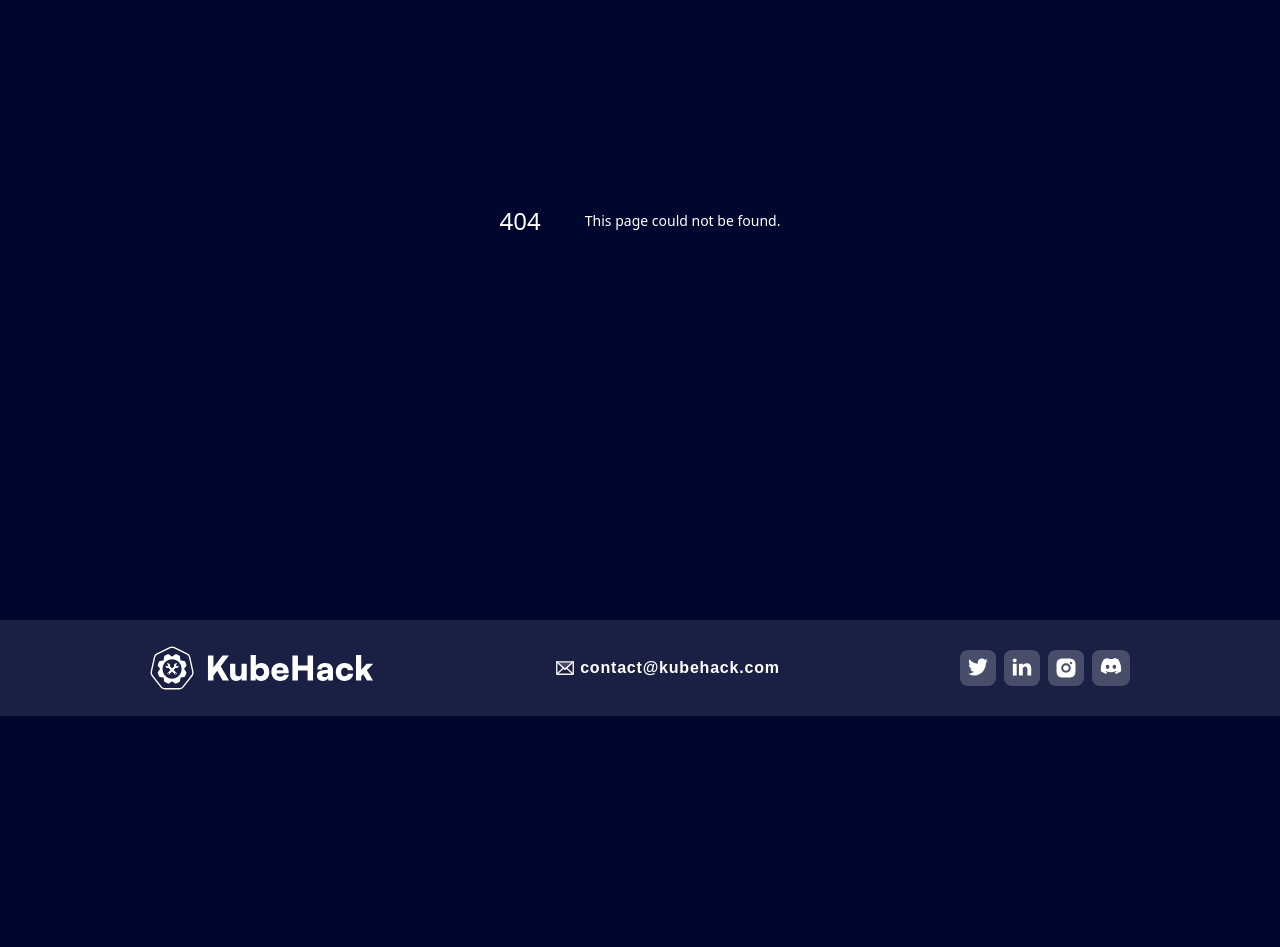
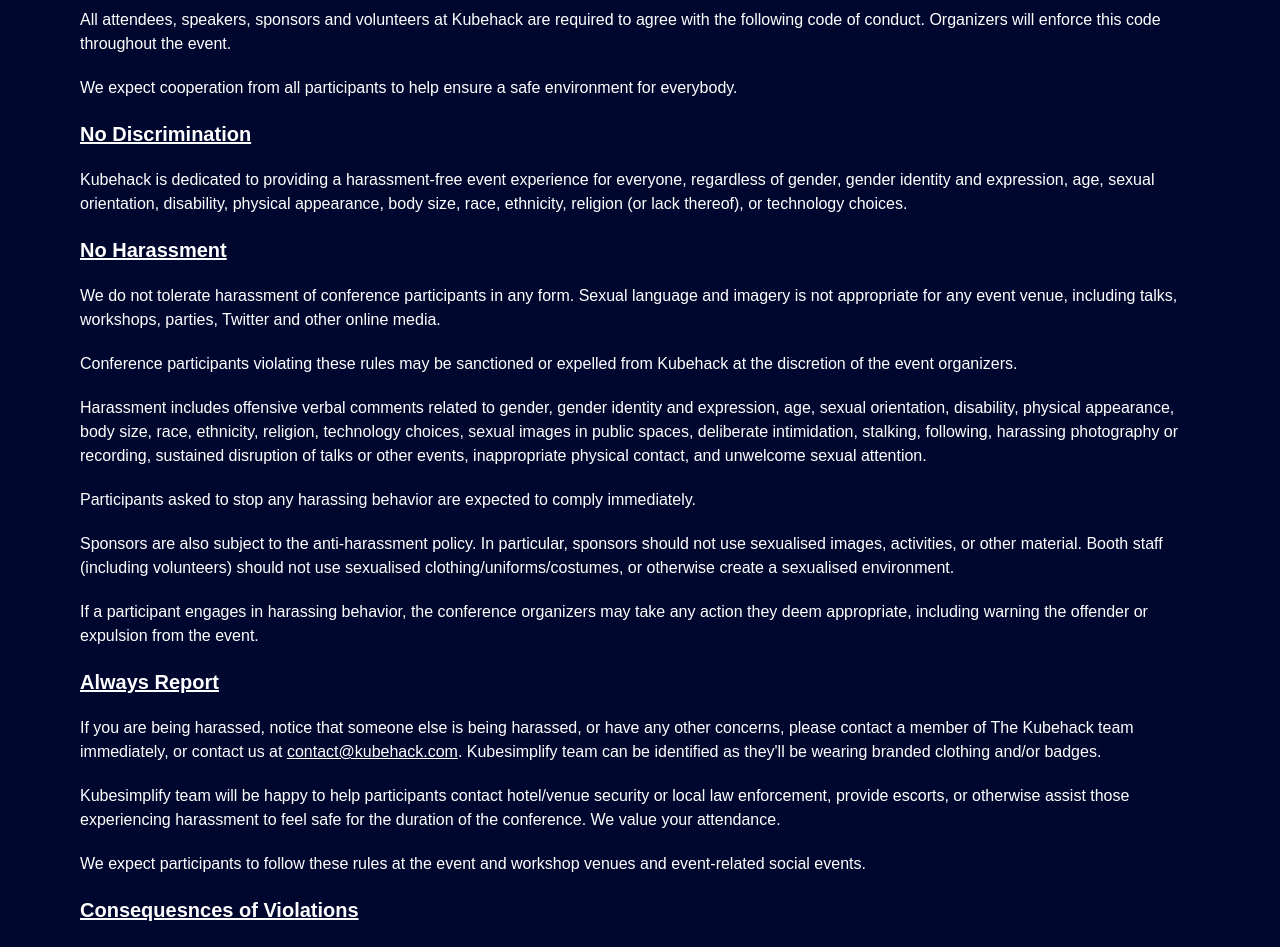
Before and after one commit to kubesimplify/kubehack, a Next.js app: page /code-of-conduct in a window 1280 px wide. Before the commit this address had no page. Shown: the part 180-1127 px from the top of the page. Before the commit the page ends 896 px from the top, so only its background shows below. Built offline with nearby package versions, Linux system fonts and the light colour scheme; a web font is replaced by a local one.

Commit message:
added coc page (#24)

```diff
--- a/src/components/Particles.tsx
+++ b/src/components/Particles.tsx
@@ -5,8 +5,6 @@
 
 export default function Particle() {
   const particlesInit = useCallback(async (engine: Engine) => {
-    console.log(engine);
-
     // you can initialize the tsParticles instance (engine) here, adding custom shapes or presets
     // this loads the tsparticles package bundle, it's the easiest method for getting everything ready
     // starting from v2 you can add only the features you need reducing the bundle size
@@ -14,9 +12,7 @@
   }, []);
 
   const particlesLoaded = useCallback(
-    async (container: Container | undefined) => {
-      await console.log(container);
-    },
+    async (container: Container | undefined) => {},
     []
   );
   return (
--- a/src/pages/_app.tsx
+++ b/src/pages/_app.tsx
@@ -3,9 +3,5 @@
 import type { AppProps } from "next/app";
 
 export default function App({ Component, pageProps }: AppProps) {
-  return (
-    <Layout>
-      <Component {...pageProps} />
-    </Layout>
-  );
+  return <Component {...pageProps} />;
 }
--- /dev/null
+++ b/src/pages/code-of-conduct.tsx
@@ -0,0 +1,141 @@
+import Logo from "@assets/Logo";
+import { ArrowTopRight } from "@assets/icon";
+import Button from "@components/ui/Button";
+import Heading from "@components/ui/Heading";
+import Footer from "@layout/Footer";
+import Head from "next/head";
+import Link from "next/link";
+
+const Cocpage = () => {
+  return (
+    <>
+      <Head>
+        <title>KubeHack</title>
+        <meta name="title" content="KubeHack" />
+        <meta
+          name="description"
+          content="Kubehack is a hackathon with endless creativity. Students are challenged to further what they know by creating projects following their passions."
+        />
+        <meta name="keywords" content="Hackathons, KubeHack, kubesimplify" />
+        <meta name="robots" content="index, follow" />
+        <meta httpEquiv="Content-Type" content="text/html; charset=utf-8" />
+        <meta name="theme-color" content="#4B0082" />
+        <meta name="language" content="English" />
+        <meta name="viewport" content="width=device-width, initial-scale=1" />
+        <link rel="icon" href="/favicon.ico" />
+      </Head>
+      <nav className="fixed top-0 left-0 right-0 z-30 w-full bg-sky-900  h-20 flex items-center tracking-wider">
+        <div className="flex items-center justify-between mx-4 md:justify-around md:mx-auto w-full font-bold max-w-6xl">
+          <Link href="/">
+            <Logo />
+          </Link>
+          <div>
+            <Button>
+              <ArrowTopRight />
+              Coming Soon...
+            </Button>
+          </div>
+        </div>
+      </nav>
+      <main className="max-w-6xl mx-auto flex flex-col gap-4 mb-2 p-4 mt-20">
+        <div className="flex flex-col gap-5">
+          <Heading className="py-2 mb-2">Code of Conduct</Heading>
+          <p>
+            All attendees, speakers, sponsors and volunteers at Kubehack are
+            required to agree with the following code of conduct. Organizers
+            will enforce this code throughout the event.
+          </p>
+          <p>
+            We expect cooperation from all participants to help ensure a safe
+            environment for everybody.
+          </p>
+          <h1 className="font-bold text-xl underline ring-offset-8">
+            No Discrimination
+          </h1>
+          <p>
+            Kubehack is dedicated to providing a harassment-free event
+            experience for everyone, regardless of gender, gender identity and
+            expression, age, sexual orientation, disability, physical
+            appearance, body size, race, ethnicity, religion &#40;or lack
+            thereof&#41;, or technology choices.
+          </p>
+          <h1 className="font-bold text-xl underline ring-offset-8">
+            No Harassment
+          </h1>
+          <p>
+            We do not tolerate harassment of conference participants in any
+            form. Sexual language and imagery is not appropriate for any event
+            venue, including talks, workshops, parties, Twitter and other online
+            media.{" "}
+          </p>
+          <p>
+            Conference participants violating these rules may be sanctioned or
+            expelled from Kubehack at the discretion of the event organizers.
+          </p>
+          <p>
+            Harassment includes offensive verbal comments related to gender,
+            gender identity and expression, age, sexual orientation, disability,
+            physical appearance, body size, race, ethnicity, religion,
+            technology choices, sexual images in public spaces, deliberate
+            intimidation, stalking, following, harassing photography or
+            recording, sustained disruption of talks or other events,
+            inappropriate physical contact, and unwelcome sexual attention.
+          </p>
+          <p>
+            Participants asked to stop any harassing behavior are expected to
+            comply immediately.
+          </p>
+          <p>
+            Sponsors are also subject to the anti-harassment policy. In
+            particular, sponsors should not use sexualised images, activities,
+            or other material. Booth staff &#40;including volunteers&#41; should
+            not use sexualised clothing/uniforms/costumes, or otherwise create a
+            sexualised environment.
+          </p>
+          <p>
+            If a participant engages in harassing behavior, the conference
+            organizers may take any action they deem appropriate, including
+            warning the offender or expulsion from the event.
+          </p>
+          <h1 className="font-bold text-xl underline ring-offset-8">
+            Always Report
+          </h1>
+          <p>
+            If you are being harassed, notice that someone else is being
+            harassed, or have any other concerns, please contact a member of The
+            Kubehack team immediately, or contact us at{" "}
+            <a className="underline" href="mailto:contact@kubehack.com">
+              contact@kubehack.com
+            </a>
+            . Kubesimplify team can be identified as they&apos;ll be wearing
+            branded clothing and/or badges.
+          </p>
+          <p>
+            Kubesimplify team will be happy to help participants contact
+            hotel/venue security or local law enforcement, provide escorts, or
+            otherwise assist those experiencing harassment to feel safe for the
+            duration of the conference. We value your attendance.
+          </p>
+          <p>
+            We expect participants to follow these rules at the event and
+            workshop venues and event-related social events.
+          </p>
+          <h1 className="font-bold text-xl underline ring-offset-8">
+            Consequesnces of Violations
+          </h1>
+          <p>
+            In case any participant violates this Code of Conduct, the organizer
+            may, at their own discretion:
+          </p>
+          <ul className="list-disc pl-6">
+            <li>expel them from the hackathon</li>
+            <li>report their behaviour to local law enforcement.</li>
+          </ul>
+        </div>
+      </main>
+      <Footer />
+    </>
+  );
+};
+
+export default Cocpage;
--- a/src/pages/index.tsx
+++ b/src/pages/index.tsx
@@ -8,6 +8,11 @@
 import Head from "next/head";
 import Gradients from "@components/Gradient";
 import dynamic from "next/dynamic";
+import Navbar from "@layout/Navbar";
+import Footer from "@layout/Footer";
+import SectionWrapper from "@components/ui/SectionWrapper";
+import Heading from "@components/ui/Heading";
+import Link from "next/link";
 
 const Particle = dynamic(() => import("@components/Particles"), { ssr: false });
 
@@ -29,6 +34,7 @@
         <meta name="viewport" content="width=device-width, initial-scale=1" />
         <link rel="icon" href="/favicon.ico" />
       </Head>
+      <Navbar />
       <main className="max-w-6xl mx-auto flex flex-col gap-4 mb-2 px-2">
         <Gradients />
         <Particle />
@@ -38,8 +44,22 @@
         <Prizes />
         <Speakers />
         <Sponser />
+
+        {/* Rules Section */}
+        <SectionWrapper id="rules">
+          <Heading>Rules</Heading>
+          <ul className="list-disc">
+            <li>
+              Follow the{" "}
+              <Link href="/code-of-conduct" className="text-cyan">
+                Code of Conduct
+              </Link>
+            </li>
+          </ul>
+        </SectionWrapper>
         <Faq />
       </main>
+      <Footer />
     </>
   );
 }
```
